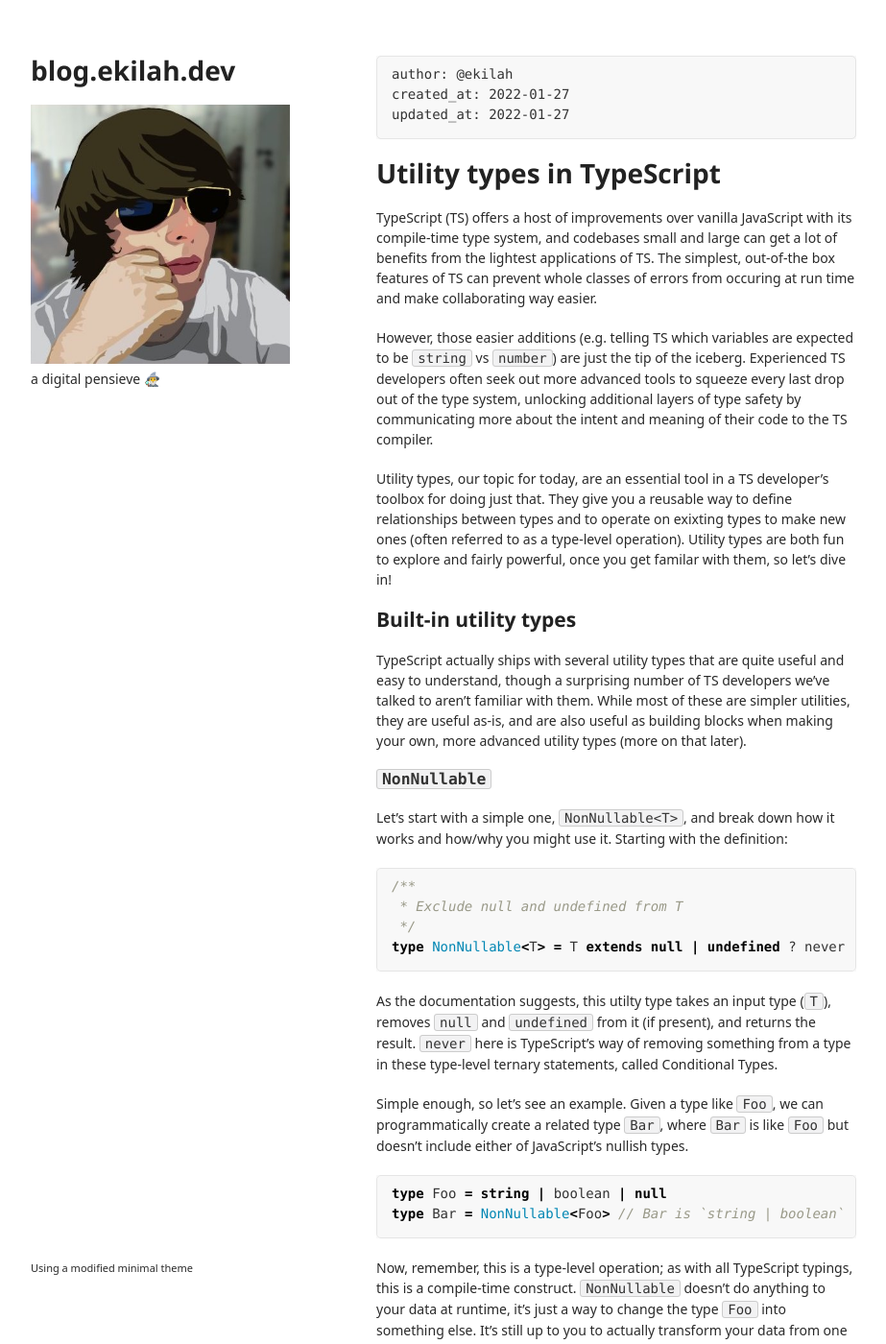
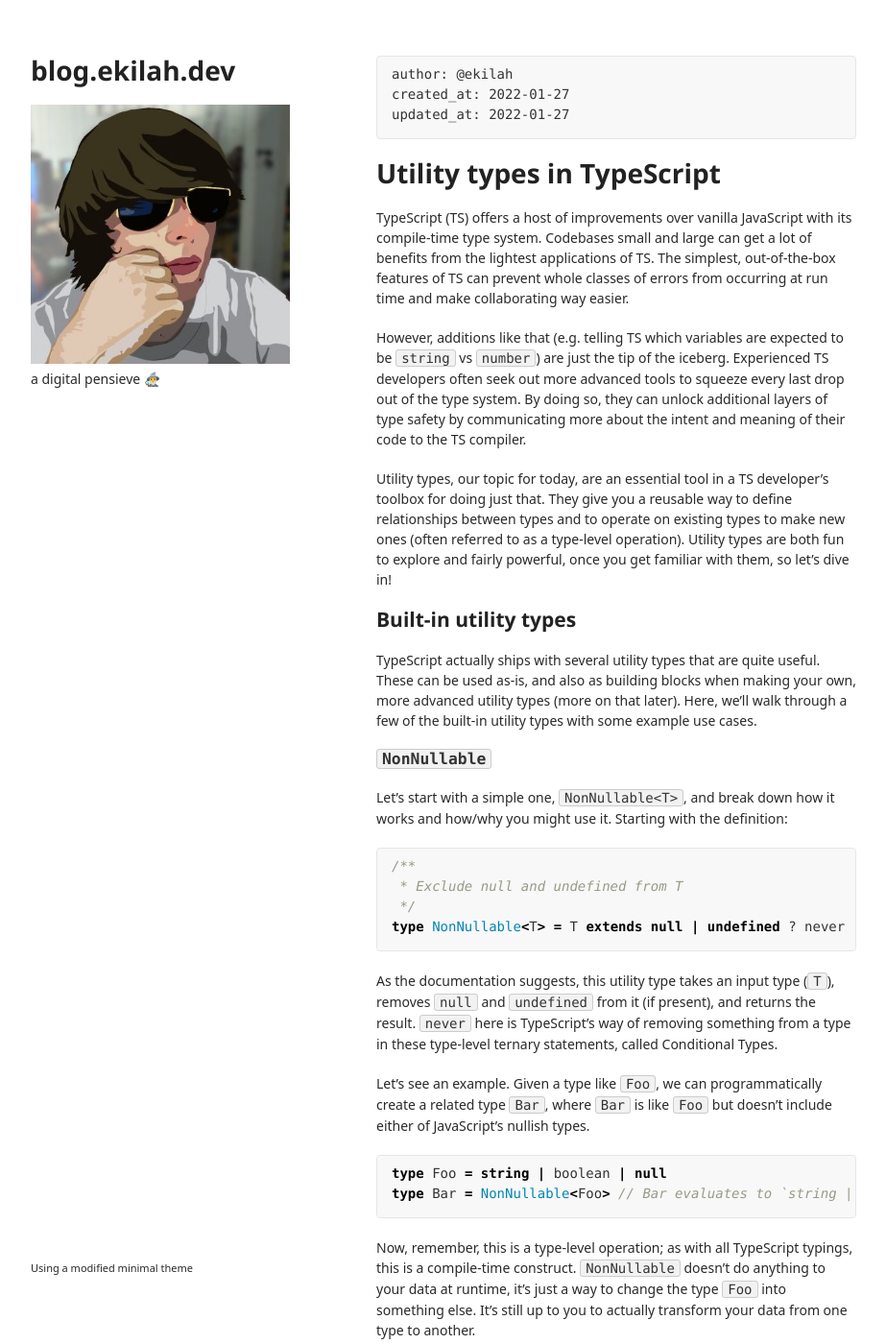
Before and after one commit to ekilah/ekilah.github.io, a Jekyll site: the page built from posts/utility-types-in-typescript.md, in a window 1280 px wide and 1400 px high. Shown: the whole window at 96% size, without its empty margins (178-1101 px from the left). Built offline with Jekyll 4.4.1, drawn with Linux system fonts in a browser that asks for light colours; some web fonts are replaced; our own code applies the rules of GitHub Pages for plain Markdown files; a script that is not in the unit is left out; some of the changed text lies outside the part shown.

Commit message:
Update utility-types-in-typescript.md
peer review

````diff
--- a/posts/utility-types-in-typescript.md
+++ b/posts/utility-types-in-typescript.md
@@ -7,16 +7,16 @@ updated_at: 2022-01-27
 
 # Utility types in TypeScript
 
-TypeScript (TS) offers a host of improvements over vanilla JavaScript with its compile-time type system, and codebases small and large can get a lot of benefits from the lightest applications of TS. The simplest, out-of-the box features of TS can prevent whole classes of errors from occuring at run time and make collaborating way easier.
+TypeScript (TS) offers a host of improvements over vanilla JavaScript with its compile-time type system. Codebases small and large can get a lot of benefits from the lightest applications of TS. The simplest, out-of-the-box features of TS can prevent whole classes of errors from occurring at run time and make collaborating way easier.
 
-However, those easier additions (e.g. telling TS which variables are expected to be `string` vs `number`) are just the tip of the iceberg. Experienced TS developers often seek out more advanced tools to squeeze every last drop out of the type system, unlocking additional layers of type safety by communicating more about the intent and meaning of their code to the TS compiler.
+However, additions like that (e.g. telling TS which variables are expected to be `string` vs `number`) are just the tip of the iceberg. Experienced TS developers often seek out more advanced tools to squeeze every last drop out of the type system. By doing so, they can unlock additional layers of type safety by communicating more about the intent and meaning of their code to the TS compiler.
 
-Utility types, our topic for today, are an essential tool in a TS developer's toolbox for doing just that. They give you a reusable way to define relationships between types and to operate on exixting types to make new ones (often referred to as a type-level operation). Utility types are both fun to explore and fairly powerful, once you get familar with them, so let's dive in!
+Utility types, our topic for today, are an essential tool in a TS developer's toolbox for doing just that. They give you a reusable way to define relationships between types and to operate on existing types to make new ones (often referred to as a type-level operation). Utility types are both fun to explore and fairly powerful, once you get familiar with them, so let's dive in!
 
 
 ## Built-in utility types
 
-TypeScript actually ships with several utility types that are quite useful and easy to understand, though a surprising number of TS developers we've talked to aren't familiar with them. While most of these are simpler utilities, they are useful as-is, and are also useful as building blocks when making your own, more advanced utility types (more on that later).
+TypeScript actually ships with several utility types that are quite useful. These can be used as-is, and also as building blocks when making your own, more advanced utility types (more on that later). Here, we'll walk through a few of the built-in utility types with some example use cases.
 
 ### `NonNullable`
 
@@ -29,13 +29,13 @@ Let's start with a simple one, `NonNullable<T>`, and break down how it works and
 type NonNullable<T> = T extends null | undefined ? never : T
 ```
 
-As the documentation suggests, this utilty type takes an input type (`T`), removes `null` and `undefined` from it (if present), and returns the result. `never` here is TypeScript's way of removing something from a type in these type-level ternary statements, called [Conditional Types](https://www.typescriptlang.org/docs/handbook/2/conditional-types.html).
+As the documentation suggests, this utility type takes an input type (`T`), removes `null` and `undefined` from it (if present), and returns the result. `never` here is TypeScript's way of removing something from a type in these type-level ternary statements, called [Conditional Types](https://www.typescriptlang.org/docs/handbook/2/conditional-types.html).
 
-Simple enough, so let's see an example. Given a type like `Foo`, we can programmatically create a related type `Bar`, where `Bar` is like `Foo` but doesn't include either of JavaScript's nullish types.
+Let's see an example. Given a type like `Foo`, we can programmatically create a related type `Bar`, where `Bar` is like `Foo` but doesn't include either of JavaScript's nullish types.
 
 ```ts
 type Foo = string | boolean | null
-type Bar = NonNullable<Foo> // Bar is `string | boolean`
+type Bar = NonNullable<Foo> // Bar evaluates to `string | boolean`
 ```
 
 Now, remember, this is a type-level operation; as with all TypeScript typings, this is a compile-time construct. `NonNullable` doesn't do anything to your data at runtime, it's just a way to change the type `Foo` into something else. It's still up to you to actually transform your data from one type to another.
@@ -46,7 +46,7 @@ Don't miss a big benefit to defining `Bar` in terms of `Foo` here: if we decide
 
 ### `Exclude` / `Extract`
 
-Similar to the goals of `NonNullable`, `Exclude` and `Extract` exist to help you pick and choose which members of a union type to keep or discard. But, unlike `NonNullable`, `Exclude` and `Extract` let you choose exactly what to keep or discard, rather than assuming you want to discard `null` and `undefined` all the time.
+`Exclude` and `Extract` help you pick and choose which members of a union type to keep or discard, similar to `NonNullable`. But, unlike `NonNullable`, `Exclude` and `Extract` let you choose exactly what to keep or discard, rather than assuming you want to discard `null` and `undefined` all the time.
 
 You'll notice that the [definitions](https://github.com/microsoft/TypeScript/blob/5142e37f2d2af3e1b4d071f82d58097f516cef1b/lib/lib.es5.d.ts#L1513-L1516) of these two even look strikingly familiar:
 
@@ -102,9 +102,9 @@ business: BusinessData
 options: SomeOptions
 ```
 
-However, the parent component has other props, and so does the child, so you can't reuse a type for both the parent's and child's props. Since there are only a few shared props, it's common to just copy/paste the shared things to both the parent's and child's props type, and move on. However, this makes a few things more difficult as your components and codebase grow:
+The parent and child both have other props, so you can't reuse the same type for both. Since the components only share some props, it's tempting to copy & paste the shared parts to both components and move on. However, this can make things more difficult as your components and codebase grow:
 
-* Refactoring is harder - if you change one of these shared props' type, you have to change it in a ton of places
+* Refactoring is harder - if you change one of these shared props' type, you have to change it in many places
 * Three shared props is probably fine, but it doesn't take long for this to grow to a much longer list of shared props
 
 Or, in other words, `Don't Repeat Yourself`! We can use TS's built-in `Pick` to dry this code up nicely - here's the [definition](https://github.com/microsoft/TypeScript/blob/5142e37f2d2af3e1b4d071f82d58097f516cef1b/lib/lib.es5.d.ts#L1489-L1494):
@@ -156,7 +156,7 @@ type UserDataFromAPI = {
 }
 ```
 
-Somewhere in your application, you decide to start rendering those dates (`birthdate` and `signedUpAt`, and get tired of calling `new Date()` every time you need a `Date` object from those date strings from the JSON API. So what you really want is this type instead:
+Somewhere in your application, you decide to start rendering those dates (`birthdate` and `signedUpAt`), and get tired of calling `new Date()` every time you need a `Date` object from those date strings from the JSON API. So what you really want is this type instead:
 
 ```ts
 type UserData = {
@@ -253,12 +253,12 @@ const defaults: Required<OptionalOptions> = {
 }
 ```
 
-Defining `defaults` this way will require that any additions/changes to `OptionalOptions` are also reflected in `defaults`, whether the dev making those changes knew about `defaults` or not.
+Defining `defaults` this way will require that any additions/changes to `OptionalOptions` are also reflected in `defaults`, whether the dev making those changes knew about `defaults` or not. Leveraging the TS compiler to make sure related code is updated when a type changes is a huge win!
 
 
-#### `Partial`
+### `Partial`
 
-[`Partial`](https://github.com/microsoft/TypeScript/blob/5142e37f2d2af3e1b4d071f82d58097f516cef1b/lib/lib.es5.d.ts#L1468-L1473) naturally follows `Required` - `Partial` will add a optionality (via `?`) to every key of an object type for you.
+[`Partial`](https://github.com/microsoft/TypeScript/blob/5142e37f2d2af3e1b4d071f82d58097f516cef1b/lib/lib.es5.d.ts#L1468-L1473) naturally follows `Required` - `Partial` will add optionality (via `?`) to every key of an object type for you.
 
 ```ts
 /**
@@ -274,13 +274,13 @@ If you'd like an example, think about how you could use `Partial` to derive `Opt
 
 ## ...and many more!
 
-This post is already too long, so we'll leave [the rest](https://github.com/microsoft/TypeScript/blob/5142e37f2d2af3e1b4d071f82d58097f516cef1b/lib/lib.es5.d.ts#L1468-L1561) for you to explore on your own. `Record`, `Parameters`, and `ReturnType` are some good ones to familiarize yourself with too, if you want a place to start!
+We'll leave [the rest](https://github.com/microsoft/TypeScript/blob/5142e37f2d2af3e1b4d071f82d58097f516cef1b/lib/lib.es5.d.ts#L1468-L1561) for you to explore on your own. `Record`, `Parameters`, and `ReturnType` are some good ones to familiarize yourself with too, if you want a place to start!
 
 ## Make your own
 
 Using TS's built-in utility types, you can construct your own utility types that are either easier to reuse, have nicer names, or do more specific things you find useful. The main challenge, in my opinion, is mastering the relatively odd syntax TS uses to define them. Following the built-in types, and some great open-source resources, is my best recommendation for getting used to these!
 
-Speaking of open-source resources, here are some links for you to explore on your own, when you're ready for more advanced utility types:
+Speaking of open-source resources, here are some links for you to explore, when you're ready for more advanced utility types:
 
 - [type-zoo](https://github.com/pelotom/type-zoo)
 	- Mostly simple utility types that could/should be included with TS itself
````
Also changed, not shown: other parts of posts/utility-types-in-typescript.md (+6 -6 lines).
